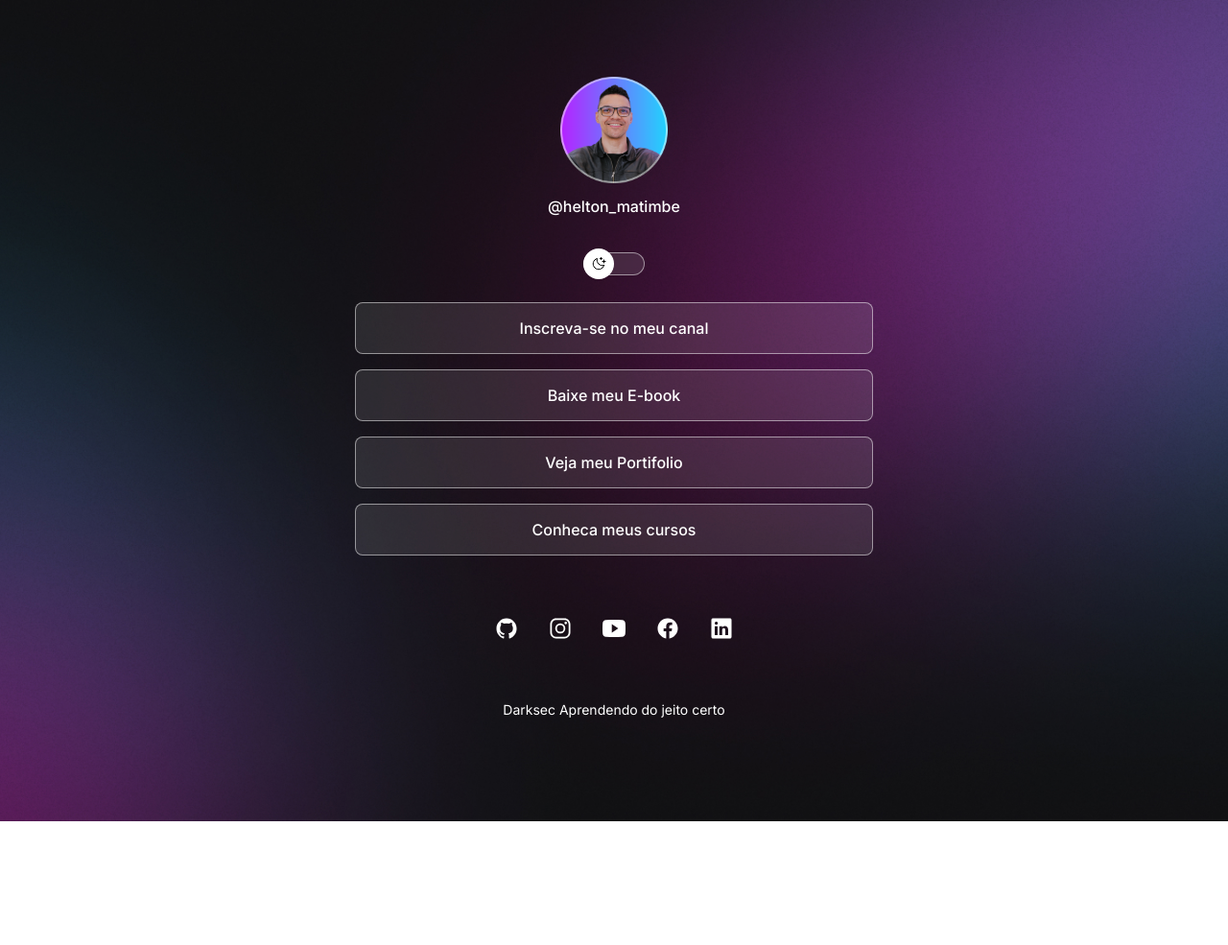
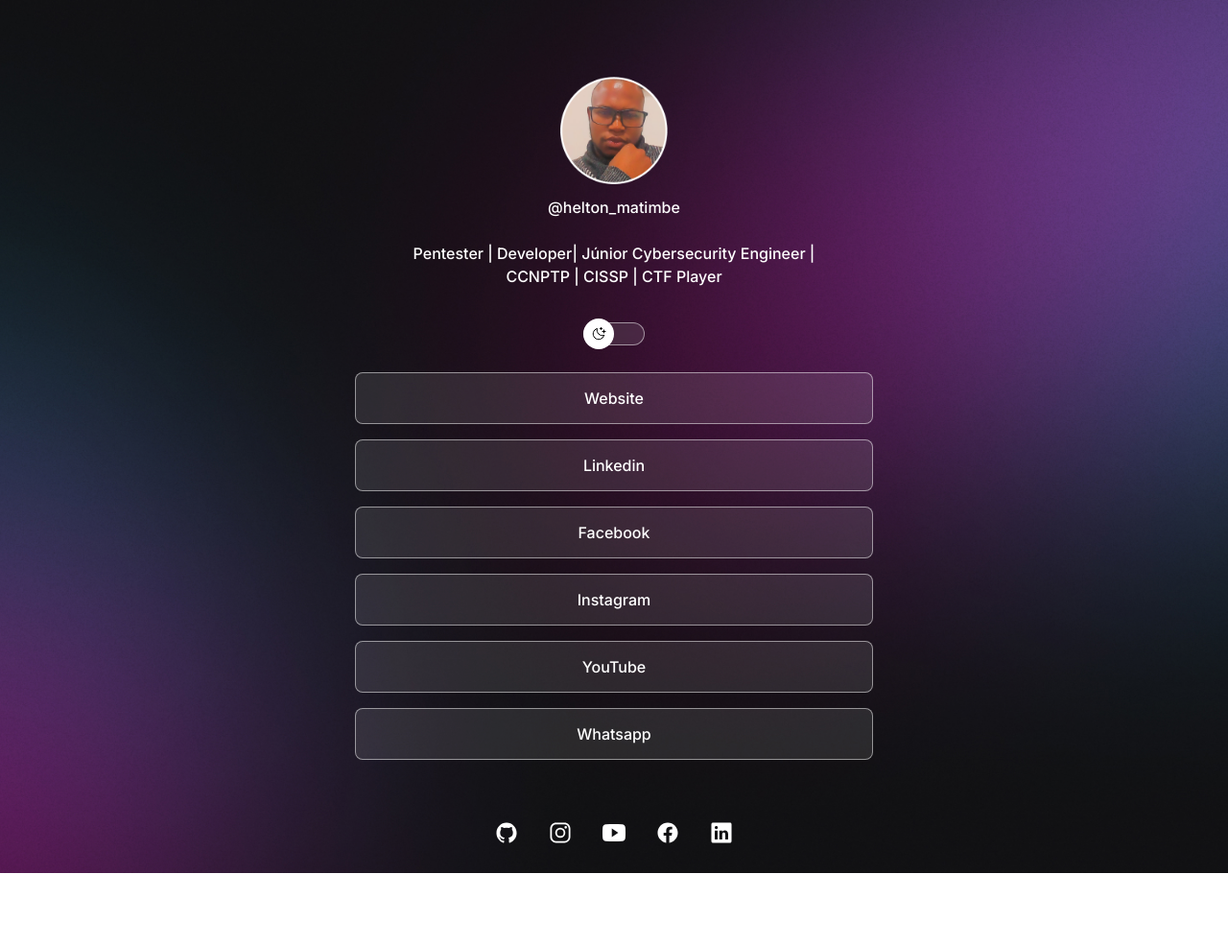
Before and after one commit to HulitosCode/Curso0, a plain HTML site: page index.html in a window 1280 px wide. Shown: the whole page at 96% size. Before the commit the page ends 856 px from the top, so only its background shows below. Drawn offline with nearby package versions, Linux system fonts and the light colour scheme.

Commit message:
Atualizando Linkes

```diff
--- a/index.html
+++ b/index.html
@@ -16,18 +16,46 @@
   <body>
     <div id="container">
       <div id="profile">
-        <img src="./assets/avatar.png" alt="" />
-        <p>@helton_matimbe</p>
+        <img src="./assets/img.png" alt="" />
+        <p>
+          @helton_matimbe <br /><br />
+          Pentester | Developer| Júnior Cybersecurity Engineer | CCNPTP | CISSP
+          | CTF Player
+        </p>
       </div>
       <div id="switch" onclick="toggleMode()">
         <button></button>
         <span></span>
       </div>
       <ul>
-        <li><a href="#">Inscreva-se no meu canal</a></li>
-        <li><a href="#">Baixe meu E-book</a></li>
-        <li><a href="#">Veja meu Portifolio</a></li>
-        <li><a href="#" target="_blank">Conheca meus cursos</a></li>
+        <li><a href="#" target="_blank">Website</a></li>
+        <li>
+          <a
+            href="https://www.linkedin.com/in/helton-matimbe-217144186/"
+            target="_blank"
+            >Linkedin</a
+          >
+        </li>
+        <li>
+          <a href="https://www.facebook.com/Matimbe8" target="_blank"
+            >Facebook</a
+          >
+        </li>
+        <li>
+          <a href="https://www.instagram.com/helton_matimbe/" target="_blank"
+            >Instagram</a
+          >
+        </li>
+        <li>
+          <a
+            href="https://www.youtube.com/@darkseccybersecurity5003"
+            target="_blank"
+            >YouTube</a
+          >
+        </li>
+        <li>
+          <a href="https://wa.me/+258843779669" target="_blank">Whatsapp</a>
+        </li>
       </ul>
       <div id="social-links">
         <a href="https://github.com/HulitosCode/" target="_blank">
@@ -53,10 +81,7 @@
         </a>
       </div>
 
-      <footer>
-        Darksec Aprendendo do jeito certo<a href="#"></a>
-      </footer>
-
+      <footer>Darksec Aprendendo do jeito certo<a href="#"></a></footer>
     </div>
 
     <script
```
Also changed, not shown: assets/avatar.png (deleted), assets/img.png (added).
